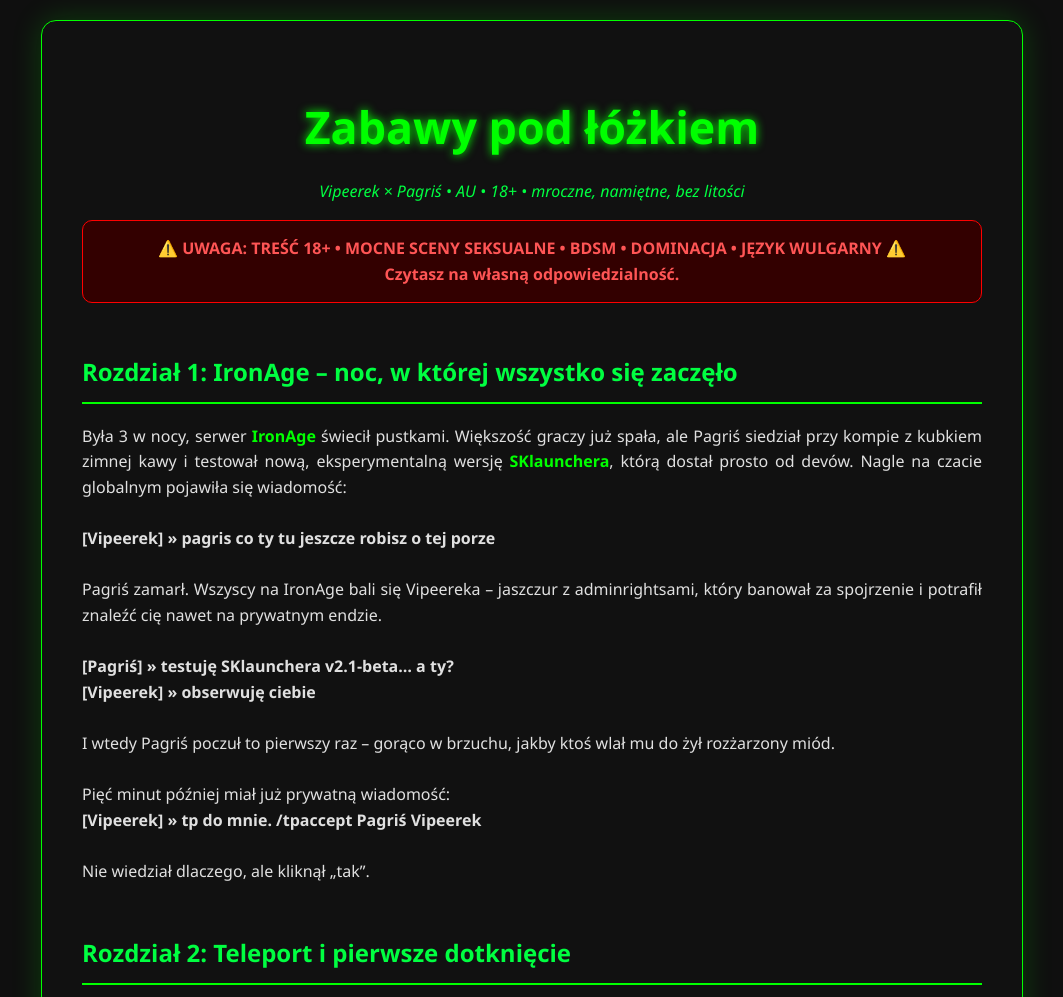
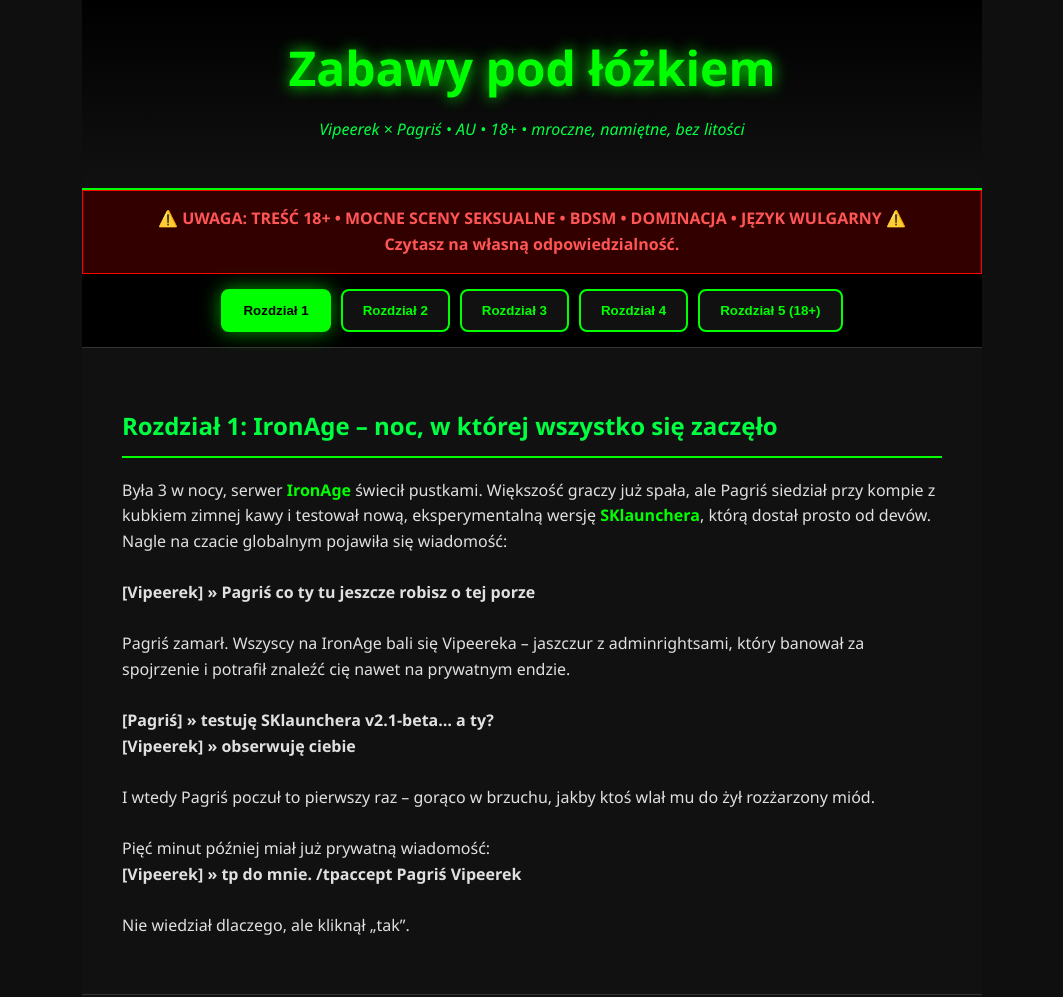
Before and after one commit to vkamix11/Fanfik10, a plain HTML site: page index.html in a window 1280 px wide. Shown: the top 997 px of the page, without its empty margins (108-1171 px from the left). Drawn offline with Linux system fonts and the light colour scheme.

Commit message:
Update index.html

```diff
--- a/index.html
+++ b/index.html
@@ -10,76 +10,127 @@
             color: #e0e0e0;
             font-family: "Segoe UI", Arial, sans-serif;
             margin: 0;
-            padding: 20px;
+            padding: 0;
             line-height: 1.6;
         }
         .container {
             max-width: 900px;
             margin: 0 auto;
             background: #111;
-            padding: 40px;
-            border-radius: 15px;
-            box-shadow: 0 0 30px rgba(0, 255, 0, 0.2);
-            border: 1px solid #00ff00;
+            min-height: 100vh;
+        }
+        header {
+            background: linear-gradient(to bottom, #000, #111);
+            padding: 30px;
+            text-align: center;
+            border-bottom: 2px solid #00ff00;
         }
         h1 {
+            color: #00ff00;
+            font-size: 3em;
+            margin: 0;
+            text-shadow: 0 0 15px #00ff00;
+        }
+        .subtitle {
+            font-style: italic;
+            color: #00ff41;
+            margin-top: 10px;
+        }
+        .warning {
+            background: #330000;
+            color: #ff5555;
+            padding: 15px;
             text-align: center;
+            font-weight: bold;
+            border: 1px solid #ff0000;
+        }
+        /* Przyciski rozdziałów */
+        .tabs {
+            display: flex;
+            flex-wrap: wrap;
+            justify-content: center;
+            background: #000;
+            padding: 15px 0;
+            gap: 10px;
+            position: sticky;
+            top: 0;
+            z-index: 100;
+            border-bottom: 1px solid #333;
+        }
+        .tab-button {
+            background: #111;
             color: #00ff00;
-            font-size: 2.8em;
-            margin-bottom: 10px;
-            text-shadow: 0 0 10px #00ff00;
+            border: 2px solid #00ff00;
+            padding: 12px 20px;
+            cursor: pointer;
+            font-weight: bold;
+            transition: all 0.3s;
+            border-radius: 8px;
+        }
+        .tab-button:hover {
+            background: #00ff00;
+            color: #000;
+        }
+        .tab-button.active {
+            background: #00ff00;
+            color: #000;
+            box-shadow: 0 0 20px rgba(0, 255, 0, 0.6);
+        }
+        /* Treść rozdziałów */
+        .tab-content {
+            display: none;
+            padding: 40px;
+            animation: fadeIn 0.5s;
+        }
+        .tab-content.active {
+            display: block;
+        }
+        @keyframes fadeIn {
+            from { opacity: 0; }
+            to { opacity: 1; }
         }
         h2 {
             color: #00ff41;
             border-bottom: 2px solid #00ff00;
             padding-bottom: 10px;
-            margin-top: 50px;
         }
-        .warning {
-            background: #330000;
-            color: #ff5555;
-            padding: 15px;
-            border-radius: 10px;
-            text-align: center;
-            font-weight: bold;
-            margin-bottom: 30px;
-            border: 1px solid #ff0000;
-        }
-        p {
-            text-align: justify;
-        }
-        .highlight {
-            color: #00ff00;
-            font-weight: bold;
-        }
+        .highlight { color: #00ff00; font-weight: bold; }
         footer {
             text-align: center;
-            margin-top: 60px;
+            padding: 30px;
             color: #666;
             font-size: 0.9em;
-        }
-        @media (max-width: 768px) {
-            .container { padding: 20px; }
-            h1 { font-size: 2.2em; }
+            border-top: 1px solid #333;
         }
     </style>
 </head>
 <body>
     <div class="container">
+        <header>
             <h1>Zabawy pod łóżkiem</h1>
-        <p style="text-align:center; font-style:italic; color:#00ff41;">
-            Vipeerek × Pagriś • AU • 18+ • mroczne, namiętne, bez litości
-        </p>
+            <p class="subtitle">Vipeerek × Pagriś • AU • 18+ • mroczne, namiętne, bez litości</p>
+        </header>
 
         <div class="warning">
             ⚠️ UWAGA: TREŚĆ 18+ • MOCNE SCENY SEKSUALNE • BDSM • DOMINACJA • JĘZYK WULGARNY ⚠️<br>
             Czytasz na własną odpowiedzialność.
         </div>
 
+        <!-- Przyciski rozdziałów -->
+        <div class="tabs">
+            <button class="tab-button active" onclick="openTab(event, 'ch1')">Rozdział 1</button>
+            <button class="tab-button" onclick="openTab(event, 'ch2')">Rozdział 2</button>
+            <button class="tab-button" onclick="openTab(event, 'ch3')">Rozdział 3</button>
+            <button class="tab-button" onclick="openTab(event, 'ch4')">Rozdział 4</button>
+            <button class="tab-button" onclick="openTab(event, 'ch5')">Rozdział 5 (18+)</button>
+        </div>
+
+        <!-- Rozdział 1 -->
+        <div id="ch1" class="tab-content active">
             <h2>Rozdział 1: IronAge – noc, w której wszystko się zaczęło</h2>
             <p>
                 Była 3 w nocy, serwer <span class="highlight">IronAge</span> świecił pustkami. Większość graczy już spała, ale Pagriś siedział przy kompie z kubkiem zimnej kawy i testował nową, eksperymentalną wersję <span class="highlight">SKlaunchera</span>, którą dostał prosto od devów. Nagle na czacie globalnym pojawiła się wiadomość:<br><br>
-            <strong>[Vipeerek] » pagris co ty tu jeszcze robisz o tej porze</strong><br><br>
+                <strong>[Vipeerek] » Pagriś co ty tu jeszcze robisz o tej porze</strong><br><br>
                 Pagriś zamarł. Wszyscy na IronAge bali się Vipeereka – jaszczur z adminrightsami, który banował za spojrzenie i potrafił znaleźć cię nawet na prywatnym endzie.<br><br>
                 <strong>[Pagriś] » testuję SKlaunchera v2.1-beta… a ty?</strong><br>
                 <strong>[Vipeerek] » obserwuję ciebie</strong><br><br>
@@ -88,7 +139,10 @@
                 <strong>[Vipeerek] » tp do mnie. /tpaccept Pagriś Vipeerek</strong><br><br>
                 Nie wiedział dlaczego, ale kliknął „tak”.
             </p>
+        </div>
 
+        <!-- Rozdział 2 -->
+        <div id="ch2" class="tab-content">
             <h2>Rozdział 2: Teleport i pierwsze dotknięcie</h2>
             <p>
                 Spawn IronAge był pusty. Tylko oni dwaj.<br><br>
@@ -100,7 +154,10 @@
                 – T-tak…<br>
                 – To dobrze. Bo od dzisiaj będziesz tylko mój.
             </p>
+        </div>
 
+        <!-- Rozdział 3 -->
+        <div id="ch3" class="tab-content">
             <h2>Rozdział 3: Noc w bazie pod bedrockiem</h2>
             <p>
                 Vipeerek teleportował go do swojej tajnej bazy – pod samym bedrockiem serwera, miejsce, o którym nikt nie wiedział. Czarne ściany z obsydianu, czerwone pochodnie, łóżko z czarnej wełny pośrodku.<br><br>
@@ -113,7 +170,10 @@
                 – Jestem tylko twój, Vipeerek!<br><br>
                 Wtedy pocałunek – brutalny, z zębami, smakujący krwią i pożądaniem.
             </p>
+        </div>
 
+        <!-- Rozdział 4 -->
+        <div id="ch4" class="tab-content">
             <h2>Rozdział 4: Coraz głębiej</h2>
             <p>
                 Od tamtej nocy Pagriś logował się codziennie o 2:00. Serwer stał się ich prywatnym piekłem i rajem.<br><br>
@@ -122,7 +182,10 @@
                 Aż pewnej nocy Viper powiedział:<br>
                 – Wyłącz <span class="highlight">SKlaunchera</span>. Przyjeżdżaj w realu. Teraz.
             </p>
+        </div>
 
+        <!-- Rozdział 5 -->
+        <div id="ch5" class="tab-content">
             <h2>Rozdział 5: Pod łóżkiem – bez litości (18+)</h2>
             <p>
                 Pagriś wszedł do mieszkania Vipeereka drżąc jak osika.<br><br>
@@ -140,11 +203,28 @@
                 – Następnym razem przyniesiesz smycz – wyszeptał Viper, liżąc krew z szyi Pagrysia.<br>
                 – Tak jest… panie jaszczurze.
             </p>
+        </div>
 
         <footer>
             <p>Koniec.<br>(Albo dopiero początek ich zabaw pod łóżkiem…)</p>
             <p>© 2025 – fanfik tylko dla dorosłych</p>
         </footer>
     </div>
+
+    <script>
+        function openTab(evt, tabName) {
+            var i, tabcontent, tabbuttons;
+            tabcontent = document.getElementsByClassName("tab-content");
+            for (i = 0; i < tabcontent.length; i++) {
+                tabcontent[i].classList.remove("active");
+            }
+            tabbuttons = document.getElementsByClassName("tab-button");
+            for (i = 0; i < tabbuttons.length; i++) {
+                tabbuttons[i].classList.remove("active");
+            }
+            document.getElementById(tabName).classList.add("active");
+            evt.currentTarget.classList.add("active");
+        }
+    </script>
 </body>
 </html>
```
Lines whose indentation alone changed are shown as unchanged.
